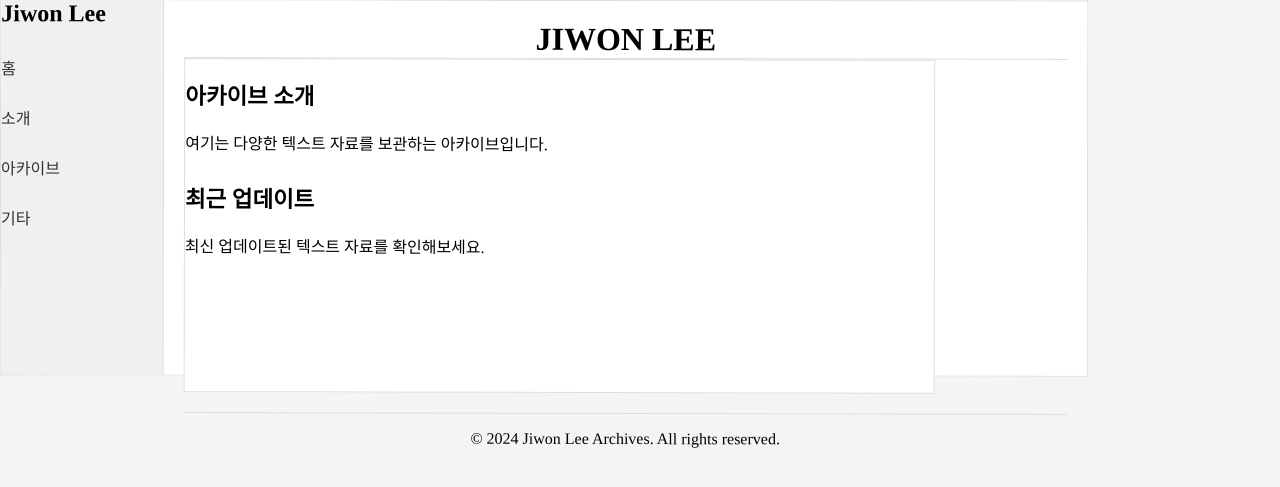
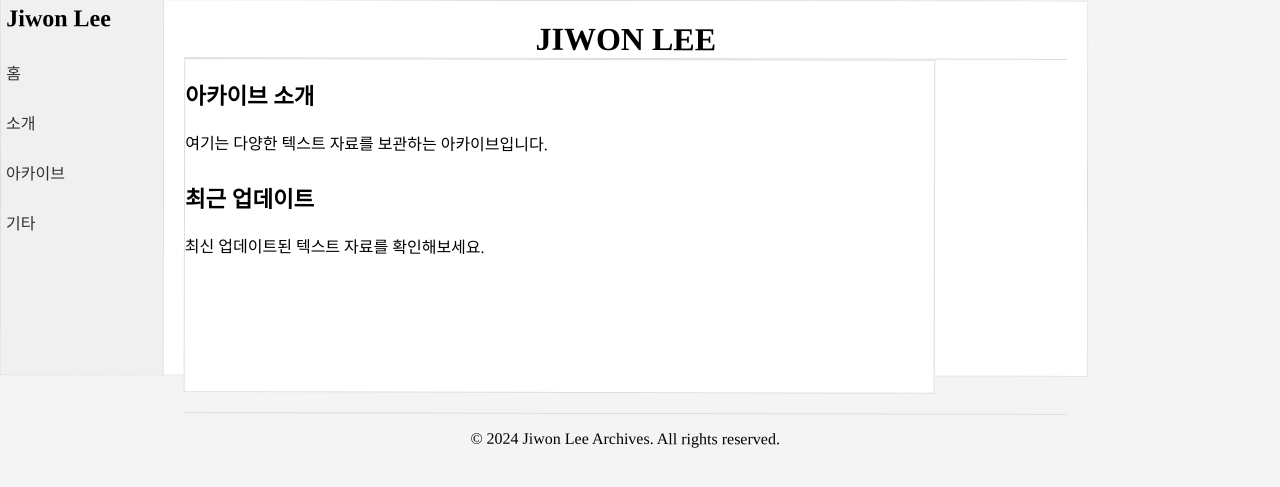
Before and after one commit to LfayeJ/archives, a Jekyll site: the page built from index.html, in a window 1280 px wide. Shown: the top 487 px of the page. Built offline with Jekyll 4.4.1, drawn with Linux system fonts in a browser that asks for light colours; some web fonts are replaced.

Commit message:
Update styles.css

```diff
--- a/assets/css/styles.css
+++ b/assets/css/styles.css
@@ -36,7 +36,7 @@ body {
 .side-menu {
   width: 15%; /* 사이드메뉴의 너비 */
   background-color: #f0f0f0; /* 배경색 */
-  padding: 0; /* 내부 여백 */
+  padding: 5px; /* 내부 여백 */
   box-sizing: border-box;
   border-right: 1px solid var(--border-color); /* 사이드메뉴 구분선 */
 }
```
